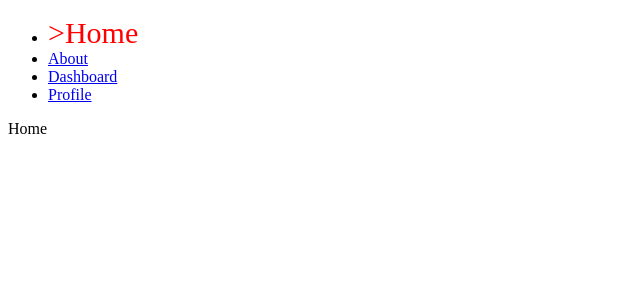
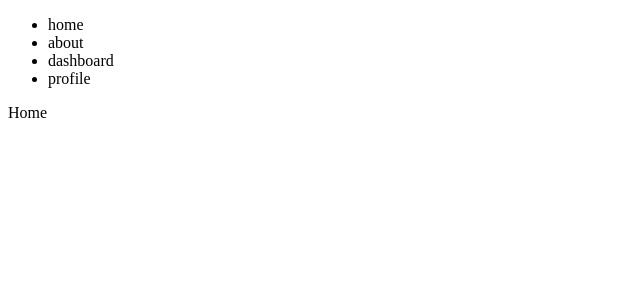
Before and after one commit to infinite7012/day-exercises, a React (Create React App) app: page / in a window 1280 px wide. Shown: the top 300 px of the page, without its empty margins (0-640 px from the left). Built offline with nearby package versions, Linux system fonts and the light colour scheme.

Commit message:
自定义的导航

```diff
--- a/src/index.js
+++ b/src/index.js
@@ -14,7 +14,8 @@ import ReactDom from 'react-dom'
 // import App from './router/App'
 // import App from './router/UrlParameter'
 // import App from './router/nesting'
-import App from './router/customLink'
+// import App from './router/customLink'
+import App from './router/customLink2'
 //函数式组件
 // const App=(props)=>{
 //   const person = {name:'justin'}
--- /dev/null
+++ b/src/router/customLink2.jsx
@@ -0,0 +1,84 @@
+import React, { Component } from 'react'
+import {
+    BrowserRouter as Router,
+    Route,
+    Switch,
+    withRouter
+} from "react-router-dom";
+
+const Home = () => (<div>Home</div>)
+class About extends Component {
+    render() {
+        return <div>About</div>
+    }
+}
+class Dashboard extends Component {
+    render() {
+        return <div>Dashboard</div>
+    }
+}
+const Profile = () => (<div>Profile</div>)
+@withRouter
+class MyNavLink extends Component {
+    state = {
+        myList: [{
+            id: '001',
+            name: 'home'
+        }, {
+            id: '002',
+            name: 'about'
+        }, {
+            id: '003',
+            name: 'dashboard'
+        }, {
+            id: '004',
+            name: 'profile'
+        },
+        ]
+    }
+    handleClick=(path)=>{
+        this.props.history.push('/'+path)
+    }
+    render() {
+        let pathname = this.props.location.pathname
+        return (
+            <>
+                {
+                    this.state.myList.map(value => {
+                        let { id, name } = value
+                        return (
+                            <li
+                                key={id}
+                                onClick={()=>this.handleClick(name)}>
+                            {pathname === '/' + name ? '>' : ''}{name}
+                            </li>
+                        )
+                    })
+                }
+            </>
+        )
+    }
+    componentDidMount() {
+        console.log(this)
+    }
+}
+
+export default class App extends Component {
+    render() {
+        return (
+            <Router>
+                <ul>
+                    <MyNavLink></MyNavLink>
+                </ul>
+                <Switch>
+                    <Route path='/about' render={(props) => <About {...props}></About>}></Route>
+                    <Route path='/dashboard' children={(props) => <Dashboard {...props}></Dashboard>}></Route>
+                    <Route path='/profile'>
+                        <Profile></Profile>
+                    </Route>
+                    <Route path='/' component={Home}></Route>
+                </Switch>
+            </Router>
+        )
+    }
+}
```
